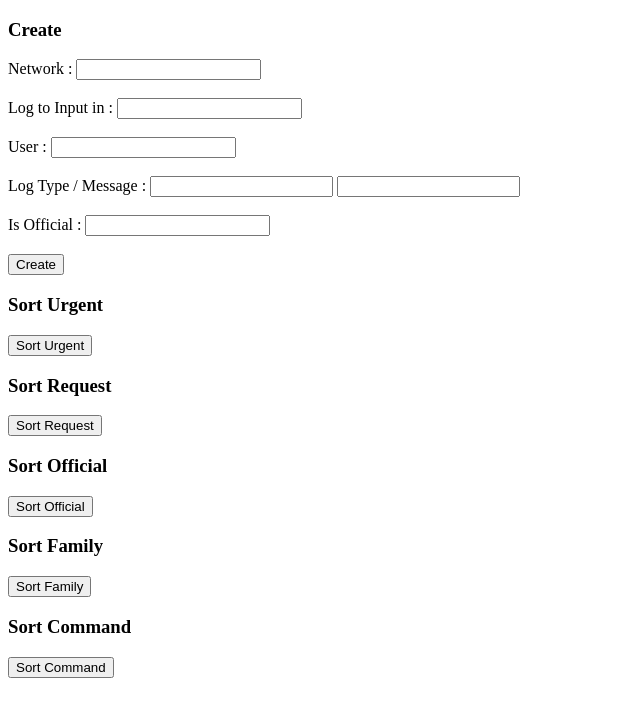
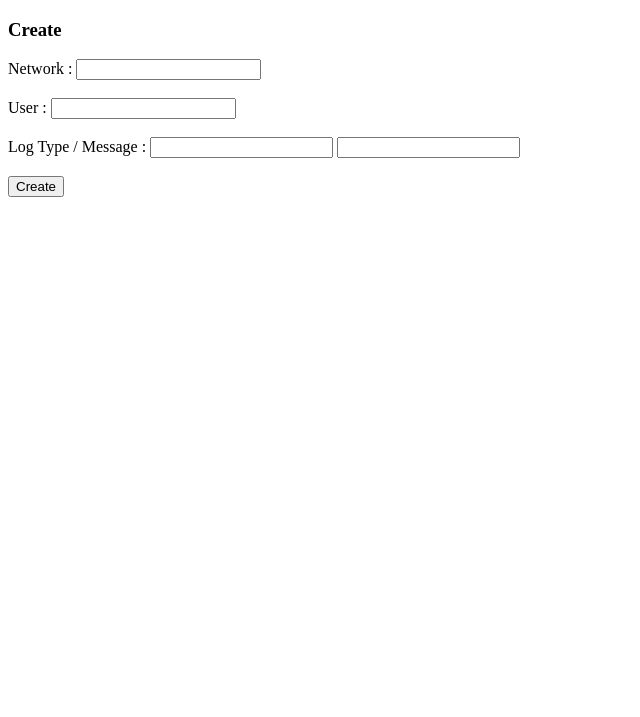
Before and after one commit to tanishabisht/App-LunarOps, a Flask app: template templates/index.html in a window 1280 px wide. Shown: the top 717 px of the page, without its empty margins (0-640 px from the left). Run offline with Flask 2, Linux system fonts and the light colour scheme; the template is opened without the code that fills it, so the values that code supplies are empty.

Commit message:
ReleaseVersion_01

```diff
--- a/app.py
+++ b/app.py
@@ -1,13 +1,123 @@
 from flask import Flask, request, render_template, url_for
-from time import strftime
+from time import localtime, strftime
+import time
 import firebase_admin
 from firebase_admin import credentials
 from firebase_admin import firestore
+import threading
 
 app = Flask(__name__)
 
-creden = credentials.Certificate('lunarops-bb7f7-firebase-adminsdk-key.json')
+creden = credentials.Certificate('key.json')
 firebase_admin.initialize_app(creden)
+
+def listing_official(NetworkName,uid):
+    val = "Official Logs"
+    data_base = firestore.client()
+    urgent = data_base.collection(u"Networks").document(NetworkName).collection(u"Main Logs").document(uid).get()
+    temp_dict = {
+        uid: (urgent.to_dict())
+    }
+    print(temp_dict)
+
+    if temp_dict[uid]['MessageType'] == "/OFFICIAL":
+        date_time = str(strftime("%d-%m-%Y_%H:%M:%S",localtime()))
+        data = {
+            u"Timestamp":date_time,
+            u"SendBy":u"SYSTEM",
+            u"MessageType":u"/OUTPUT",
+            u"Message": u"[SYSTEM] -=>>> User: [" + str(temp_dict[uid]['SendBy']) + u"]; ID: [" + str(uid) + u"]; Message: [" + str(temp_dict[uid]['Message']) + u"]; Listed Under OFFICIAL LOGS"
+        }
+        data_base.collection(u"Networks").document(NetworkName).collection(u"Output Logs").document(date_time + u"_SYSTEM").set(data)
+    return val
+
+def listing_images(NetworkName,uid):
+    val = "Image Logs"
+    data_base = firestore.client()
+    urgent = data_base.collection(u"Networks").document(NetworkName).collection(u"Main Logs").document(uid).get()
+    temp_dict = {
+        uid: (urgent.to_dict())
+    }
+    print(temp_dict)
+
+    if temp_dict[uid]['MessageType'] == "/IMAGES":
+        date_time = str(strftime("%d-%m-%Y_%H:%M:%S",localtime()))
+        data = {
+            u"Timestamp":date_time,
+            u"SendBy":u"SYSTEM",
+            u"MessageType":u"/OUTPUT",
+            u"Message": u"[SYSTEM] -=>>> User: [" + str(temp_dict[uid]['SendBy']) + u"]; ID: ["  + str(uid) + u"]; uploaded and IMAGE"
+        }
+        data_base.collection(u"Networks").document(NetworkName).collection(u"Output Logs").document(date_time + u"_SYSTEM").set(data)
+    return val
+
+def sort_command(NetworkName,uid):
+    val = "Output Logs"
+    data_base = firestore.client()
+    command = data_base.collection(u"Networks").document(NetworkName).collection(u"Main Logs").document(uid).get()
+    temp_dict = {
+        command.id : (command.to_dict())
+    }
+    print(temp_dict)
+    if temp_dict[uid]['MessageType'] == "/COMMAND":
+        # temp_dict[uid]['Message'] = u"[COMMAND] -=> " + temp_dict[uid]['Message']
+        print("===>>>",temp_dict)
+        # data_base.collection(u"Networks").document(NetworkName).collection(u"Output Logs").document(uid).set(temp_dict)
+        date_time = str(strftime("%d-%m-%Y_%H:%M:%S",localtime()))
+        data = {
+            u"Timestamp":date_time,
+            u"SendBy":u"SYSTEM",
+            u"MessageType":u"/OUTPUT",
+            u"Message": u"[SYSTEM] -=>>> User [" + str(temp_dict[uid]['SendBy']) + u"] initiated [COMMAND]  ~ " + str(temp_dict[uid]['Message']) + ' ~  EXECUTED...'
+        }
+        data_base.collection(u"Networks").document(NetworkName).collection(u"Output Logs").document(date_time + u"_SYSTEM").set(data)
+    return val
+
+
+def tag_message(NetworkName,uid):
+    val = "Tag"
+    data_base = firestore.client()
+    value = data_base.collection(u"Networks").document(NetworkName).collection(u"Main Logs").document(uid).get()
+    val_dict = value.to_dict()
+    message = val_dict['Message']
+    print("TAG: ",message)
+    tag_list = data_base.collection(u"Networks").document(NetworkName).collection(u"Main Logs").stream()
+    for tag in tag_list:
+        temp_dict = {
+            tag.id : (tag.to_dict())
+        }
+        print(temp_dict)
+        if message == "@" + str(tag.id):
+            temp_dict[tag.id]['Message'] = u"[SYSTEM] -=>>> [" + str(val_dict['SendBy']) + u"] TAGGED [" + str(temp_dict[tag.id]['SendBy']) + u"]; ID: [" + str(tag.id) + "]; Message: [" + str(temp_dict[tag.id]['Message']) + u"]"
+            print("===>>>",temp_dict)
+            date = str(strftime("%d-%m-%Y"))
+            time = str(strftime("%H:%M:%S"))
+            date_time_ = '_'.join([date,time])
+            data_base.collection(u"Networks").document(NetworkName).collection(u"Output Logs").document(date_time_ + u"_SYSTEM").set(temp_dict)
+    return val
+
+def tag_user(NetworkName,uid):
+    val = "Tag"
+    data_base = firestore.client()
+    value = data_base.collection(u"Networks").document(NetworkName).collection(u"Main Logs").document(uid).get()
+    val_dict = value.to_dict()
+    message = val_dict['Message']
+    print("TAG: ",message)
+    tag_list = data_base.collection(u"Networks").document(NetworkName).collection(u"Main Logs").stream()
+    for tag in tag_list:
+        temp_dict = {
+            tag.id : (tag.to_dict())
+        }
+        print(temp_dict)
+        if message == "@" + temp_dict[tag.id]['SendBy']:
+            temp_dict[tag.id]['Message'] = u"[SYSTEM] -=>>> [" + str(val_dict['SendBy']) + u"] TAGGED USER [" + str(temp_dict[tag.id]['SendBy']) + u"]"
+            print("===>>>",temp_dict)
+            date = str(strftime("%d-%m-%Y"))
+            time = str(strftime("%H:%M:%S"))
+            date_time_ = '_'.join([date,time])
+            data_base.collection(u"Networks").document(NetworkName).collection(u"Output Logs").document(date_time_ + u"_SYSTEM").set(temp_dict)
+            break
+    return val
 
 @app.route('/', methods=['GET','POST'])
 def home():
@@ -15,147 +125,88 @@ def home():
 
 @app.route('/message-add', methods=['GET','POST'])
 def message_add():
-
     if request.method == 'POST':
         network = request.form.get("network")
-        loglist = request.form.get("loglist")
         user = request.form.get("user")
         log_type = request.form.get("logtype")
         message = request.form.get("message")
-        isof = request.form.get('isofficial')
 
-        date = str(strftime("%d-%m-%Y"))
-        time = str(strftime("%H:%M:%S"))
-        date_time_user_id = '_'.join([date,time,user])
-
+        date_time = str(strftime("%d-%m-%Y_%H:%M:%S"))
+        date_time_user_id = '_'.join([date_time,user])
         data_base = firestore.client()
         data = {
-            u"Date":date,
-            u"Time":time,
+            u"Timestamp":date_time,
             u"SendBy":user,
             u"MessageType":"/" + log_type,
-            u"Message":message,
-            u"IsOfficial":isof
+            u"Message":message
         }
+        data_base.collection(u"Networks").document(network).collection(u"Main Logs").document(date_time_user_id).set(data)
 
-        data_base.collection(u"Networks").document(network).collection(loglist).document(date_time_user_id).set(data)
+        start = time.perf_counter()
 
-        return render_template('index.html', res = 1)
+        t1 = threading.Thread(target=listing_official, args=(network,date_time_user_id))
+        t2 = threading.Thread(target=listing_images, args=(network,date_time_user_id))
+        t3 = threading.Thread(target=sort_command, args=(network,date_time_user_id))
+        t4 = threading.Thread(target=tag_message, args=(network,date_time_user_id))
+        t5 = threading.Thread(target=tag_user, args=(network,date_time_user_id))
+        t1.start()
+        t2.start()
+        t3.start()
+        t4.start()
+        t5.start()
+        t1.join()
+        t2.join()
+        t3.join()
+        t4.join()
+        t5.join()
 
-@app.route('/sort-urgent', methods=['GET','POST'])
-def sort_urgent():
+        finish = time.perf_counter()
 
+        duration = str(round(finish-start, 2)) + " Seconds"
+
+        return render_template('index.html', res =1, dur = "Updated Output Logs.... Process Time: " + duration)
+
+@app.route('/web-out-log/<string:network>/<string:dat_time_user_id>', methods=['GET','POST'])
+def web_out_log(network,date_time_user_id):
     if request.method == 'POST':
-        val = "Urgent Logs"
-        data_base = firestore.client()
+        try:
+            start = time.perf_counter()
+            t1 = threading.Thread(target=listing_official, args=(network,date_time_user_id))
+            t2 = threading.Thread(target=listing_images, args=(network,date_time_user_id))
+            t3 = threading.Thread(target=sort_command, args=(network,date_time_user_id))
+            t4 = threading.Thread(target=tag_message, args=(network,date_time_user_id))
+            t5 = threading.Thread(target=tag_user, args=(network,date_time_user_id))
+            t1.start()
+            t2.start()
+            t3.start()
+            t4.start()
+            t5.start()
+            t1.join()
+            t2.join()
+            t3.join()
+            t4.join()
+            t5.join()
+            finish = time.perf_counter()
+            duration = str(round(finish-start, 2)) + " Seconds"
+            return "Updated Output Logs.... Process Time: " + duration
+        except:
+            return "Error: Cannot Acces or Log Data to Firestore"
+    else:
+        return "Error: Wrong Call Method"
 
-        urgent_list = data_base.collection(u"Networks").document(u"Test Network").collection(u"Main Logs").stream()
-
-        for urgent in urgent_list:
-            temp_dict = {
-                urgent.id : (urgent.to_dict())
-            }
-            print(temp_dict)
-            if temp_dict[urgent.id]['MessageType'] == "/URGENT":
-                print("===>>>",temp_dict)
-                data_base.collection(u"Networks").document(u"Test Network").collection(u"Urgent Logs").document(urgent.id).set(temp_dict)
-        return render_template('index.html', qual1 = 1, logtype = val)
-
-@app.route('/sort-request', methods=['GET','POST'])
-def sort_request():
-
+@app.route('/app-img-log/<string:network>/<string:dat_time_user_id>', methods=['GET','POST'])
+def app_img_log(network,date_time_user_id):
     if request.method == 'POST':
-
-        data_base = firestore.client()
-        val = "Request Logs"
-        urgent_list = data_base.collection(u"Networks").document(u"Test Network").collection(u"Main Logs").stream()
-
-        for urgent in urgent_list:
-            temp_dict = {
-                urgent.id : (urgent.to_dict())
-            }
-            print(temp_dict)
-
-            if temp_dict[urgent.id]['MessageType'] == "/REQUEST":
-                print("===>>>",temp_dict)
-                data_base.collection(u"Networks").document(u"Test Network").collection(u"Request Logs").document(urgent.id).set(temp_dict)
-        return render_template('index.html', qual2 = 1, logtype = val)
-
-@app.route('/sort-official', methods=['GET','POST'])
-def sort_official():
-
-    if request.method == 'POST':
-        val = "Official Logs"
-        data_base = firestore.client()
-
-        urgent_list = data_base.collection(u"Networks").document(u"Test Network").collection(u"Main Logs").stream()
-
-        for urgent in urgent_list:
-            temp_dict = {
-                urgent.id : (urgent.to_dict())
-            }
-            print(temp_dict)
-
-            if temp_dict[urgent.id]['MessageType'] == "/OFFICIAL":
-                print("===>>>",temp_dict)
-                data_base.collection(u"Networks").document(u"Test Network").collection(u"Official Logs").document(urgent.id).set(temp_dict)
-        return render_template('index.html', qual3 = 1, logtype = val)
-
-@app.route('/sort-family', methods=['GET','POST'])
-def sort_family():
-
-    if request.method == 'POST':
-        val = "Family Logs"
-        data_base = firestore.client()
-
-        urgent_list = data_base.collection(u"Networks").document(u"Test Network").collection(u"Main Logs").stream()
-
-        for urgent in urgent_list:
-            temp_dict = {
-                urgent.id : (urgent.to_dict())
-            }
-            print(temp_dict)
-
-            if temp_dict[urgent.id]['MessageType'] == "/FAMILY":
-                print("===>>>",temp_dict)
-                data_base.collection(u"Networks").document(u"Test Network").collection(u"Family Logs").document(urgent.id).set(temp_dict)
-        return render_template('index.html', qual4 = 1, logtype = val)
-
-@app.route('/sort-command', methods=['GET','POST'])
-def sort_command():
-
-    if request.method == 'POST':
-        val = "Output Logs"
-        data_base = firestore.client()
-
-        urgent_list = data_base.collection(u"Networks").document(u"Test Network").collection(u"Main Logs").stream()
-
-        for urgent in urgent_list:
-            temp_dict = {
-                urgent.id : (urgent.to_dict())
-            }
-            print(temp_dict)
-
-            if temp_dict[urgent.id]['MessageType'] == "/COMMAND":
-                print("===>>>",temp_dict)
-                data_base.collection(u"Networks").document(u"Test Network").collection(u"Output Logs").document(urgent.id).set(temp_dict)
-
-                date = str(strftime("%d-%m-%Y"))
-                time = str(strftime("%H:%M:%S"))
-                date_time_ = '_'.join([date,time])
-
-                data = {
-                    u"Date":date,
-                    u"Time":time,
-                    u"SendBy":u"SYSTEM",
-                    u"MessageType":u"/OUTPUT",
-                    u"Message":temp_dict[urgent.id]['SendBy'] + u"'s COMMAND  ~ " + temp_dict[urgent.id]['Message'] + ' ~  EXECUTED...',
-                    u"IsOfficial":u"True"
-                }
-                data_base.collection(u"Networks").document(u"Test Network").collection(u"Output Logs").document(date_time_ + u"_SYSTEM").set(data)
-
-        return render_template('index.html', qual5 = 1, logtype = val)
-
+        try:
+            start = time.perf_counter()
+            listing_images(network,date_time_user_id)
+            finish = time.perf_counter()
+            duration = str(round(finish-start, 2)) + " Seconds"
+            return "Updated Output Logs.... Process Time: " + duration
+        except:
+            return "Error: Cannot Acces or Log Data to Firestore"
+    else:
+        return "Error: Wrong Call Method"
 
 if __name__ == "__main__":
     app.run(debug=True)
--- a/templates/index.html
+++ b/templates/index.html
@@ -12,10 +12,6 @@
         <input type="text" name="network" id="network">
         <br>
         <br>
-        <label>Log to Input in : </label>
-        <input type="text" name="loglist" id="loglist">
-        <br>
-        <br>
         <label>User : </label>
         <input type="text" name="user" id="user">
         <br>
@@ -25,53 +21,9 @@
         <input type="text" name="message" id="message" style="margin-left: 0px; padding-left: 0px;">
         <br>
         <br>
-        <label>Is Official : </label>
-        <input type="text" name="isofficial" id="isofficial">
-        <br>
-        <br>
         <input type="submit" value="Create">
     </form>
     {% if res == 1 %}
-        <label>"Entry Created"</label>
-    {% endif %}
-
-    <h3>Sort Urgent</h3>
-    <form action="/sort-urgent" method="post">
-        <input type="submit" value="Sort Urgent">
-    </form>
-    {% if qual1 == 1 %}
-        <label>"Collected {{logtype}}"</label>
-    {% endif %}
-
-    <h3>Sort Request</h3>
-    <form action="/sort-request" method="post">
-        <input type="submit" value="Sort Request">
-    </form>
-    {% if qual2 == 1 %}
-        <label>"Collected {{logtype}}"</label>
-    {% endif %}
-
-    <h3>Sort Official</h3>
-    <form action="/sort-official" method="post">
-        <input type="submit" value="Sort Official">
-    </form>
-    {% if qual3 == 1 %}
-        <label>"Collected {{logtype}}"</label>
-    {% endif %}
-
-    <h3>Sort Family</h3>
-    <form action="/sort-family" method="post">
-        <input type="submit" value="Sort Family">
-    </form>
-    {% if qual4 == 1 %}
-        <label>"Collected {{logtype}}"</label>
-    {% endif %}
-
-    <h3>Sort Command</h3>
-    <form action="/sort-command" method="post">
-        <input type="submit" value="Sort Command">
-    </form>
-    {% if qual5 == 1 %}
-        <label>"Collected {{logtype}}"</label>
+        <label>{{dur}}</label>
     {% endif %}
 {% endblock %}
```
Also changed, not shown: test.py (deleted, +0 -16 lines), static/css/index.css (deleted).
